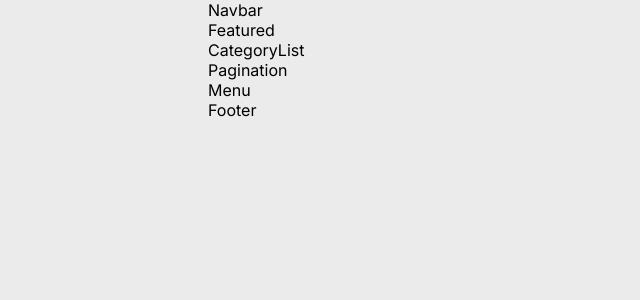
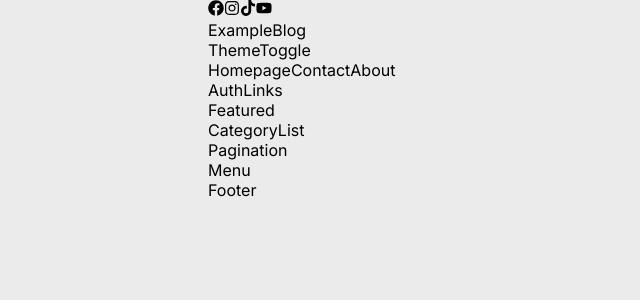
Before and after one commit to JSA-Code/blog, a Next.js app: page / in a window 1280 px wide. Shown: the top 300 px of the page, without its empty margins (0-640 px from the left). Built offline with nearby package versions, Linux system fonts and the light colour scheme.

Commit message:
refactor code to be used correctly install react icons

```diff
--- /dev/null
+++ b/src/components/authLinks/AuthLinks.jsx
@@ -0,0 +1,7 @@
+import styles from "./authLinks.module.css";
+
+const AuthLinks = () => {
+  return <div className={styles.container}>AuthLinks</div>;
+};
+
+export default AuthLinks;
--- a/src/components/cardList/CardList.jsx
+++ b/src/components/cardList/CardList.jsx
@@ -2,7 +2,7 @@ import React from "react";
 import styles from "./cardList.module.css";
 import Pagination from "@/components/pagination/Pagination";
 
-export const CardList = () => {
+const CardList = () => {
   return (
     <div className={styles.container}>
       <Pagination />
--- a/src/components/categoryList/CategoryList.jsx
+++ b/src/components/categoryList/CategoryList.jsx
@@ -1,7 +1,7 @@
 import React from "react";
 import styles from "./categoryList.module.css";
 
-export const CategoryList = () => {
+const CategoryList = () => {
   return <div className={styles.container}>CategoryList</div>;
 };
 
--- a/src/components/featured/Featured.jsx
+++ b/src/components/featured/Featured.jsx
@@ -1,7 +1,7 @@
 import React from "react";
 import styles from "./featured.module.css";
 
-export const Featured = () => {
+const Featured = () => {
   return <div className={styles.container}>Featured</div>;
 };
 
--- a/src/components/footer/Footer.jsx
+++ b/src/components/footer/Footer.jsx
@@ -1,7 +1,7 @@
 import React from "react";
 import styles from "./footer.module.css";
 
-export const Footer = () => {
+const Footer = () => {
   return <div className={styles.container}>Footer</div>;
 };
 
--- a/src/components/menu/Menu.jsx
+++ b/src/components/menu/Menu.jsx
@@ -1,7 +1,7 @@
 import React from "react";
 import styles from "./menu.module.css";
 
-export const Menu = () => {
+const Menu = () => {
   return <div className={styles.container}>Menu</div>;
 };
 
--- a/src/components/navbar/Navbar.jsx
+++ b/src/components/navbar/Navbar.jsx
@@ -1,8 +1,29 @@
 import React from "react";
 import styles from "./navbar.module.css";
+import Link from "next/link";
+import AuthLinks from "@/components/authLinks/AuthLinks";
+import ThemeToggle from "@/components/themeToggle/ThemeToggle";
+import { FaFacebook, FaInstagram, FaTiktok, FaYoutube } from "react-icons/fa";
 
-export const Navbar = () => {
-  return <div className={styles.container}>Navbar</div>;
+const Navbar = () => {
+  return (
+    <div className={styles.container}>
+      <div className={styles.social}></div>
+
+      <FaFacebook />
+      <FaInstagram />
+      <FaTiktok />
+      <FaYoutube />
+      <div className={styles.logo}>ExampleBlog</div>
+      <div className={styles.links}>
+        <ThemeToggle />
+        <Link href="/">Homepage</Link>
+        <Link href="/">Contact</Link>
+        <Link href="/">About</Link>
+        <AuthLinks />
+      </div>
+    </div>
+  );
 };
 
 export default Navbar;
--- a/src/components/pagination/Pagination.jsx
+++ b/src/components/pagination/Pagination.jsx
@@ -1,7 +1,7 @@
 import React from "react";
 import styles from "./pagination.module.css";
 
-export const Pagination = () => {
+const Pagination = () => {
   return <div className={styles.container}>Pagination</div>;
 };
 
--- /dev/null
+++ b/src/components/themeToggle/ThemeToggle.jsx
@@ -0,0 +1,7 @@
+import styles from "./themeToggle.module.css";
+
+const ThemeToggle = () => {
+  return <div className={styles.container}>ThemeToggle</div>;
+};
+
+export default ThemeToggle;
```
Also changed, not shown: package.json (+5 -4 lines), src/components/authLinks/authLinks.module.css (added), src/components/themeToggle/themeToggle.module.css (added), 1 other file (tests, documents, lock files or other folders).
